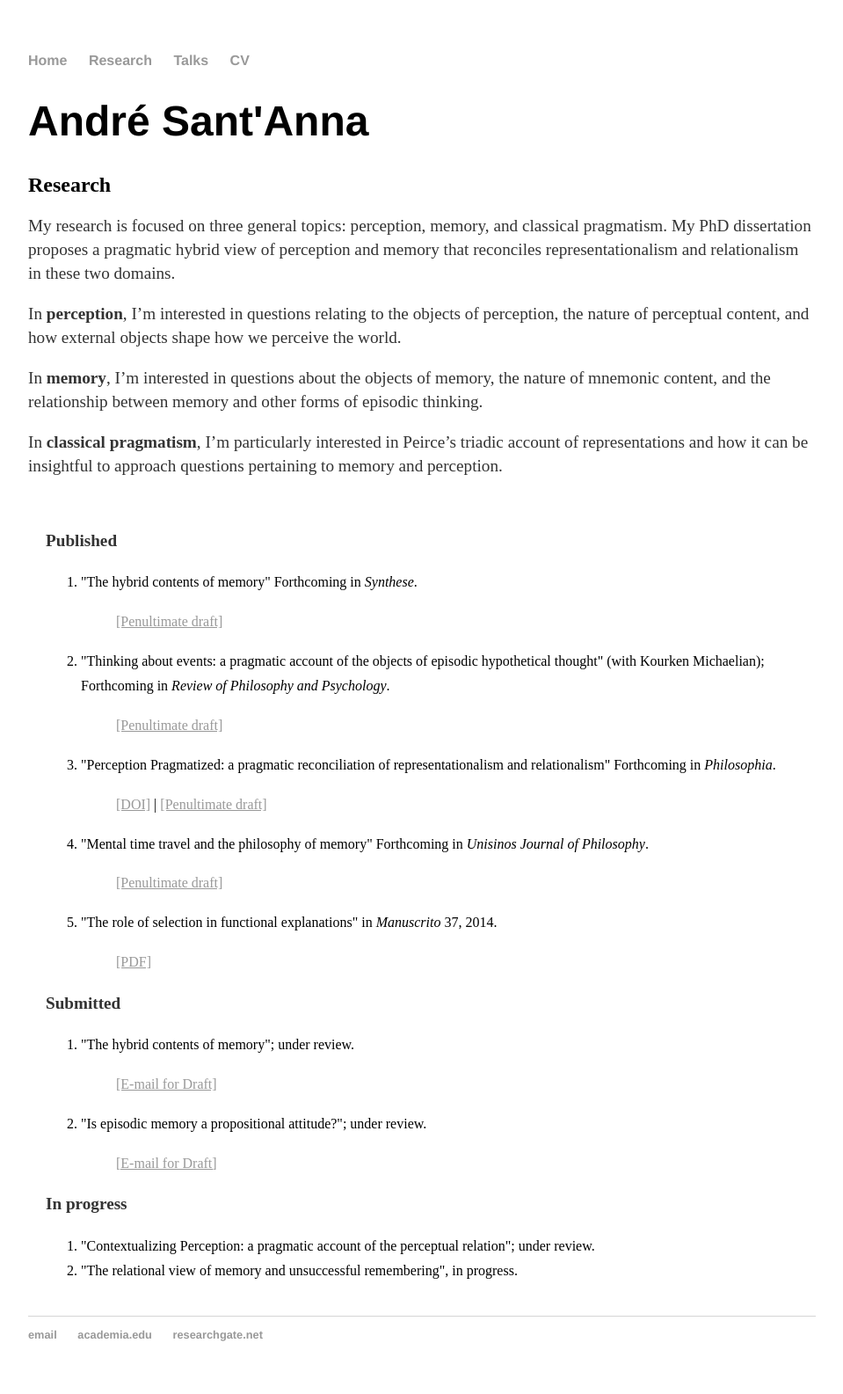
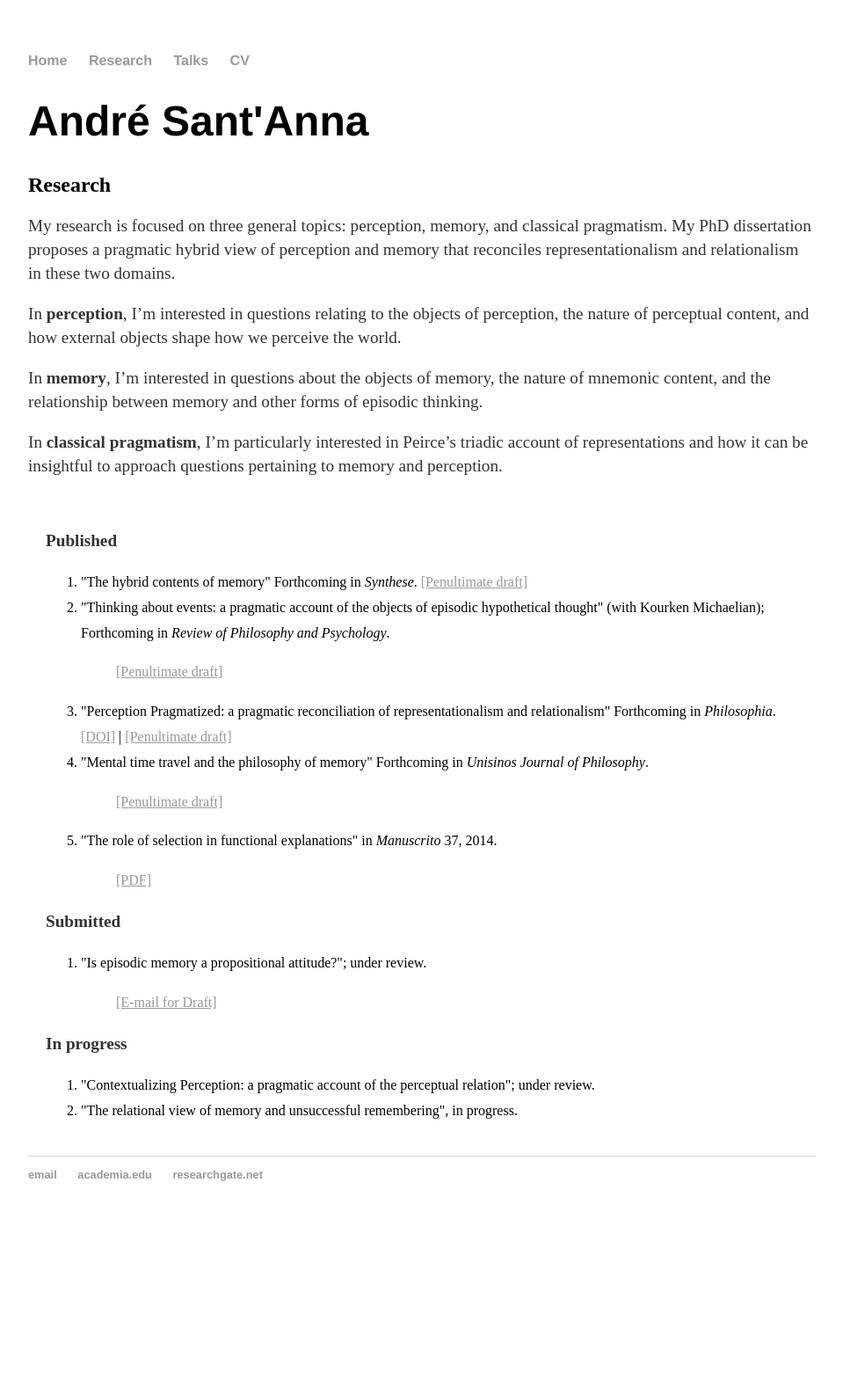
Before and after one commit to andresantanna/andresantanna.github.io, a Jekyll site: the page built from research.html, in a window 1280 px wide. Shown: the whole page at 88% size, without its empty margins (160-1119 px from the left). Built offline with Jekyll 4.4.1, drawn with Linux system fonts in a browser that asks for light colours; comment, search, counter and statistics services are not loaded; after the commit the page ends 1403 px from its top, so only the background shows below that.

Commit message:
Update research.html

```diff
--- a/research.html
+++ b/research.html
@@ -19,18 +19,12 @@
 
 
 <ol type="1">
-	<li>"The hybrid contents of memory" Forthcoming in <i>Synthese</i>.</li>
-		<dl>
-		<dd><a href="/hybrid-contents.pdf"><u>[Penultimate draft]</u></a></dd>
-		</dl>
+	<li>"The hybrid contents of memory" Forthcoming in <i>Synthese</i>. <a href="/hybrid-contents.pdf"><u>[Penultimate draft]</u></a></li>
 	<li>"Thinking about events: a pragmatic account of the objects of episodic hypothetical thought" (with Kourken Michaelian); Forthcoming in <i>Review of Philosophy and Psychology</i>.</li>
  		<dl>
 		<dd><a href="/eht-pragmatism-final.pdf"><u>[Penultimate draft]</u></a></dd>
 		</dl>
-	<li>"Perception Pragmatized: a pragmatic reconciliation of representationalism and relationalism" Forthcoming in <i>Philosophia</i>.</li>
-		<dl>
-		<dd><a href="https://doi.org/10.1007/s11406-017-9919-8"><u>[DOI]</u></a> | <a href="/perception-pragmatized.pdf"><u>[Penultimate draft]</u></a></dd>
-		</dl>
+	<li>"Perception Pragmatized: a pragmatic reconciliation of representationalism and relationalism" Forthcoming in <i>Philosophia</i>. <a href="https://doi.org/10.1007/s11406-017-9919-8"><u>[DOI]</u></a> | <a href="/perception-pragmatized.pdf"><u>[Penultimate draft]</u></a></li>
 	<li>"Mental time travel and the philosophy of memory" Forthcoming in <i>Unisinos Journal of Philosophy</i>.</li>
 		<dl>
 		<dd><a href="/memory-mtt.pdf"><u>[Penultimate draft]</u></a></dd>
@@ -44,10 +38,6 @@
 <p><b>Submitted</b><br>
 
 	<ol type="1">
-	<li>"The hybrid contents of memory"; under review.</li>
- 		<dl>
-		<dd><a href="mailto:rosolemandre@gmail.com"><u>[E-mail for Draft]</u></a></dd>
-		</dl>
 	<li>"Is episodic memory a propositional attitude?"; under review.</li>
 	<dl>
 		<dd><a href="mailto:rosolemandre@gmail.com"><u>[E-mail for Draft]</u></a></dd>
```
